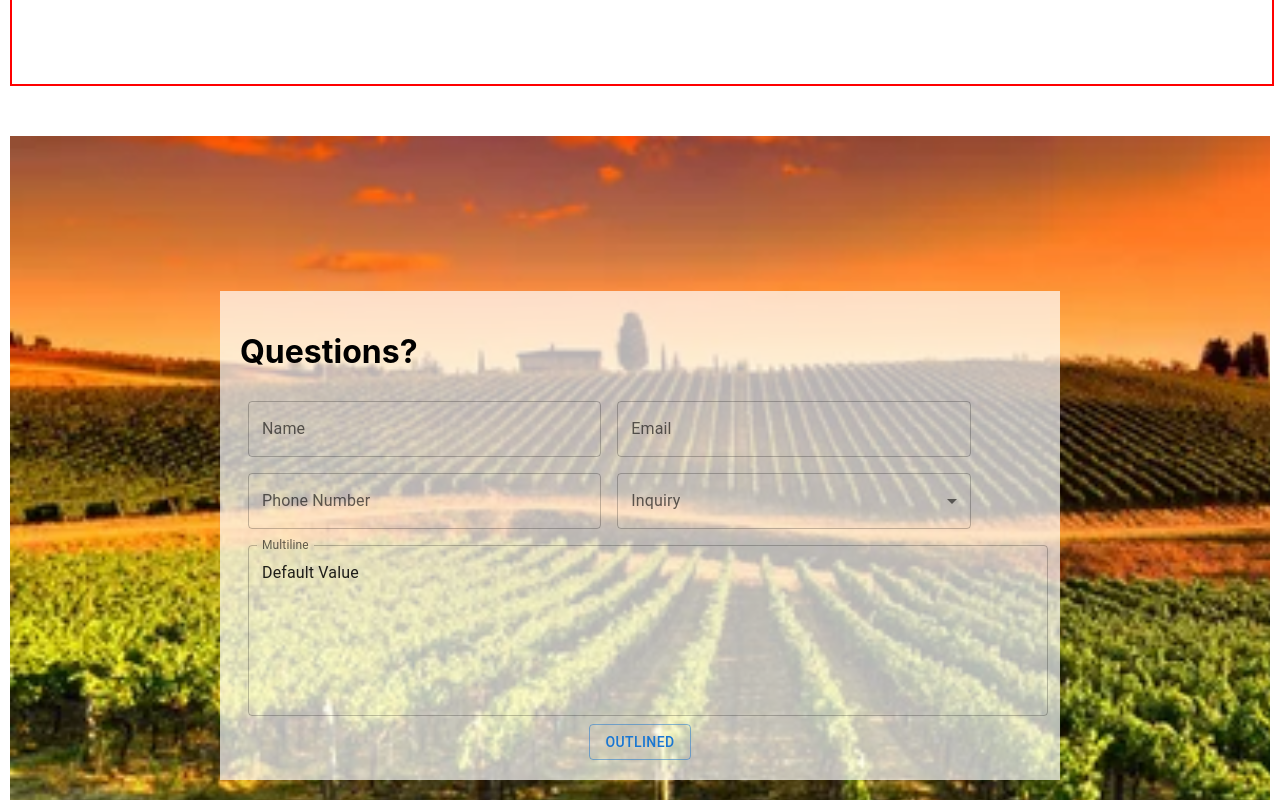
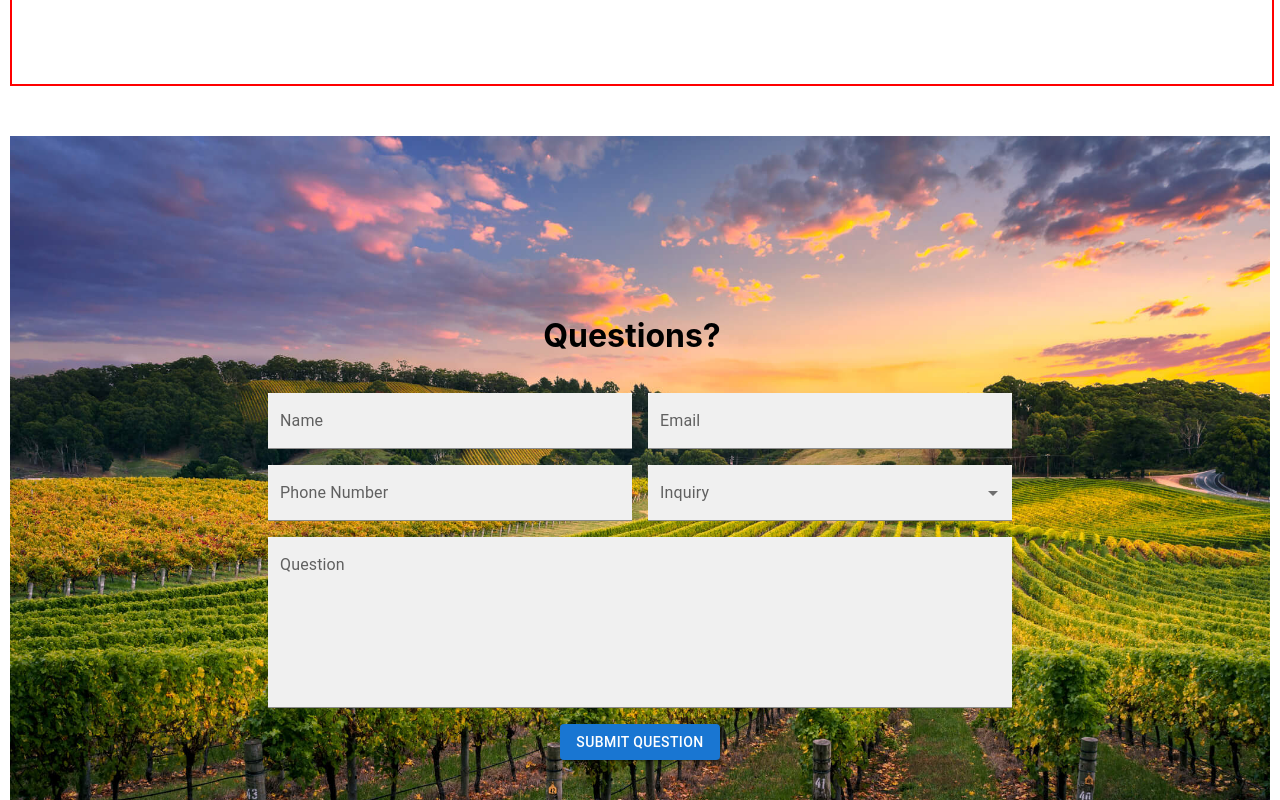
Before and after one commit to ericrhorn/wine_shop, a React (Create React App) app in the folder wine_shop/: page /#/ in a window 1280 px wide. Shown: the part 1960-2760 px from the top of the page. Built offline with nearby package versions, Linux system fonts and the light colour scheme.

Commit message:
questions form styling

```diff
--- a/wine_shop/src/components/ContactForm.js
+++ b/wine_shop/src/components/ContactForm.js
@@ -1,85 +1,77 @@
 import React from 'react';
-import { Box, TextField, Button, FormControl, InputLabel, Select, MenuItem, Grid, CardHeader, CardContent, Card} from '@mui/material';
-import {Form, Field } from "formik"
-import Img from "../assets/vinyard.jpeg"
-// import '../style/contact.css'
-
+import { Box, TextField, Button, MenuItem, Grid } from '@mui/material';
+import winery from "../assets/winery.jpeg";
 
 export const ContactForm = () => {
-
-
-
   const inquiries = [
-    {value: 'Wine Club', label: 'Wine Club'},
-    {value: 'Wine Club', label: 'Wine Club'},
-    {value: 'Wine Club', label: 'Wine Club'},
-    {value: 'Wine Club', label: 'Wine Club'},
-    {value: 'Wine Club', label: 'Wine Club'}
-  ]
+    { value: 'Wine Club', label: 'Wine Club' },
+    { value: 'Wine Club', label: 'Wine Club' },
+    { value: 'Wine Club', label: 'Wine Club' },
+    { value: 'Wine Club', label: 'Wine Club' },
+    { value: 'Wine Club', label: 'Wine Club' }
+  ];
 
   return (
-    <>
     <Box
       display="flex"
       flexDirection="column"
       alignItems="center"
       justifyContent="center"
       style={{
-        backgroundImage: `url(${Img})`,
+        backgroundImage: `url(${winery})`,
         backgroundRepeat: 'no-repeat',
         backgroundSize: 'cover',
         height: '800px', // Adjust the height as needed
-        // padding: '50px 0', // Add padding to ensure content is not covered by the image
       }}
     >
-      {/* <Box
-        component="form"
-        sx={{
-          '& .MuiTextField-root': { m: 1, width: '700px', maxWidth: '100%' },
-        }}
-        noValidate
-        autoComplete="off"
-        style={{ border: 'solid black 1px', maxWidth: '1000px', width: '100%', textAlign: 'center', padding: '20px' }}
-      > */}
-        <Box
-        display="flex"
-        flexDirection="column"
+      <Grid
+        container
+        spacing={2}
+        direction="column"
+        justifyContent="center"
         alignItems="center"
-        maxWidth="800px"
-        width="100%"
-        p="20px"
-        bgcolor="rgba(255, 255, 255, .7)"
+        style={{ maxWidth: '800px', width: '100%', padding: '20px' }}
       >
-          <div>
-            <div>
         <h1>Questions?</h1>
-            </div>
+        <Grid item container spacing={2}>
+          <Grid item xs={12} sm={6}>
             <TextField
-              sx={{ m: 1, width: '35ch' }}
-              // required
+              style={{ backgroundColor: 'white'}}
+              fullWidth
               id="name"
               label="Name"
-              // defaultValue="Hello World"
+              variant='filled'
             />
+          </Grid>
+          <Grid item xs={12} sm={6}>
             <TextField
-             sx={{ m: 1, width: '35ch' }}
-              // disabled
+              style={{ backgroundColor: 'white' }}
+              fullWidth
               id="email"
               label="Email"
-              // defaultValue="Hello World"
+              variant='filled'
             />
+          </Grid>
+        </Grid>
+        <Grid item container spacing={2}>
+          <Grid item xs={12} sm={6}>
             <TextField
-             sx={{ m: 1, width: '35ch' }}
-              id="outlined-password-input"
+              style={{ backgroundColor: 'white' }}
+              fullWidth
+              id="phone number"
               label="Phone Number"
-              type="password"
-              autoComplete="current-password"
+
+              variant='filled'
             />
+          </Grid>
+          <Grid item xs={12} sm={6}>
             <TextField
-               sx={{ m: 1, width: '35ch' }}
+              style={{ backgroundColor: 'white' }}
+              fullWidth
               id="inquiry"
               select
               label="Inquiry"
+              variant='filled'
             >
               {inquiries.map((option) => (
                 <MenuItem key={option.value} value={option.value}>
@@ -87,24 +79,33 @@ export const ContactForm = () => {
                 </MenuItem>
               ))}
             </TextField>
+          </Grid>
+        </Grid>
+        <Grid item container spacing={2}>
+          <Grid item xs={12} sm={12}>
           <TextField
-                sx={{m: 1}}
+            style={{ backgroundColor: 'white' }}
             fullWidth
             id="outlined-multiline-static"
-                label="Multiline"
+            label="Question"
             multiline
             rows={6}
-                defaultValue="Default Value"
+            // defaultValue="Default Value"
+            variant='filled'
           />
+          </Grid>
 
-          </div>
-          <div>
-            <Button variant="outlined" >Outlined</Button>
-          </div>
-
+        </Grid>
+        <Grid
+          item container spacing={2}
+          alignItems="center"
+          justifyContent="center"
+          >
+          <Grid item>
+          <Button variant="contained">Submit Question</Button>
+          </Grid>
+        </Grid>
+      </Grid>
     </Box>
-      {/* </Box> */}
-    </Box>
-    </>
   );
 };
```
Also changed, not shown: wine_shop/src/assets/winery.jpeg (added). Lines whose indentation alone changed are shown as unchanged.
